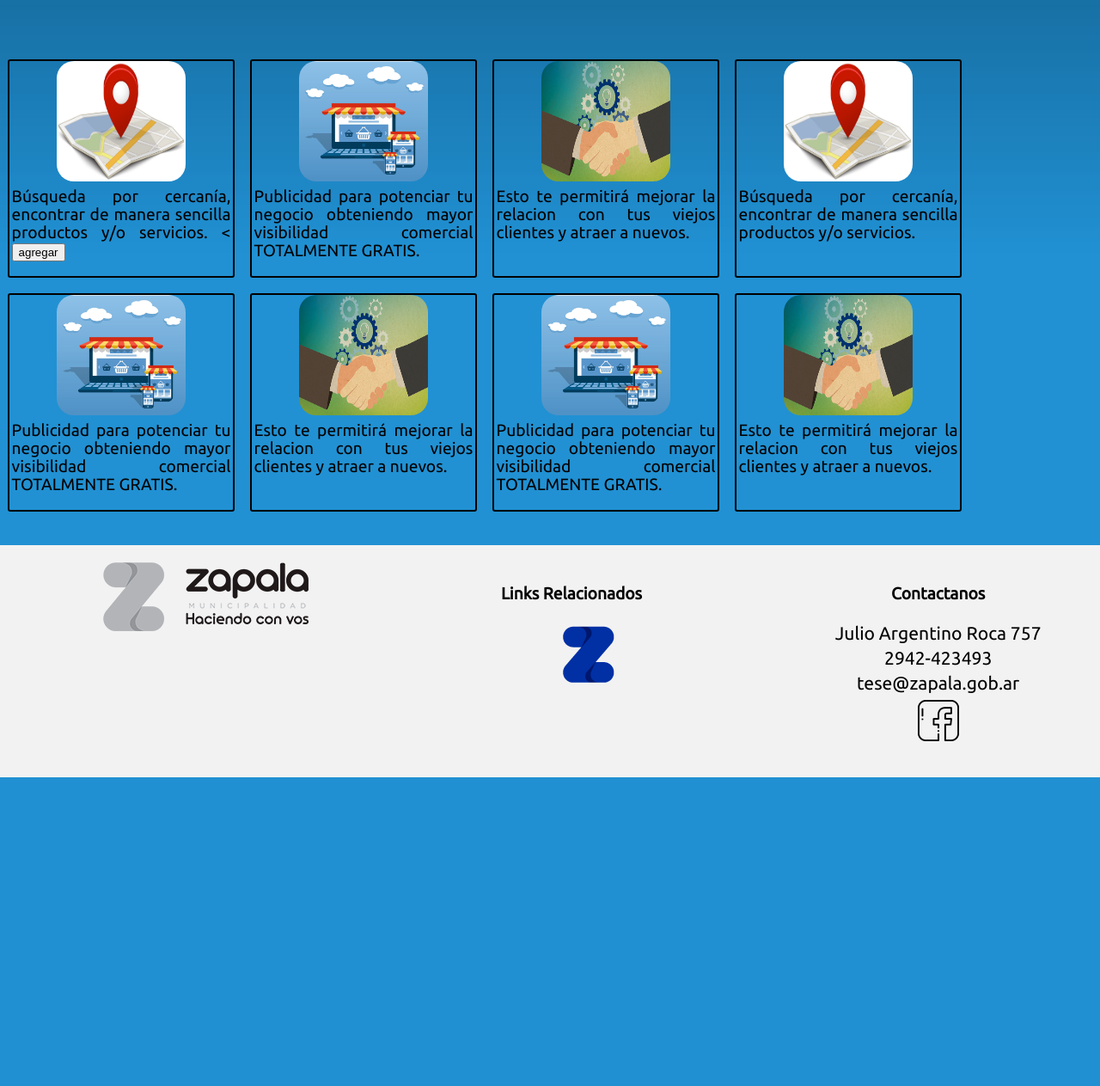
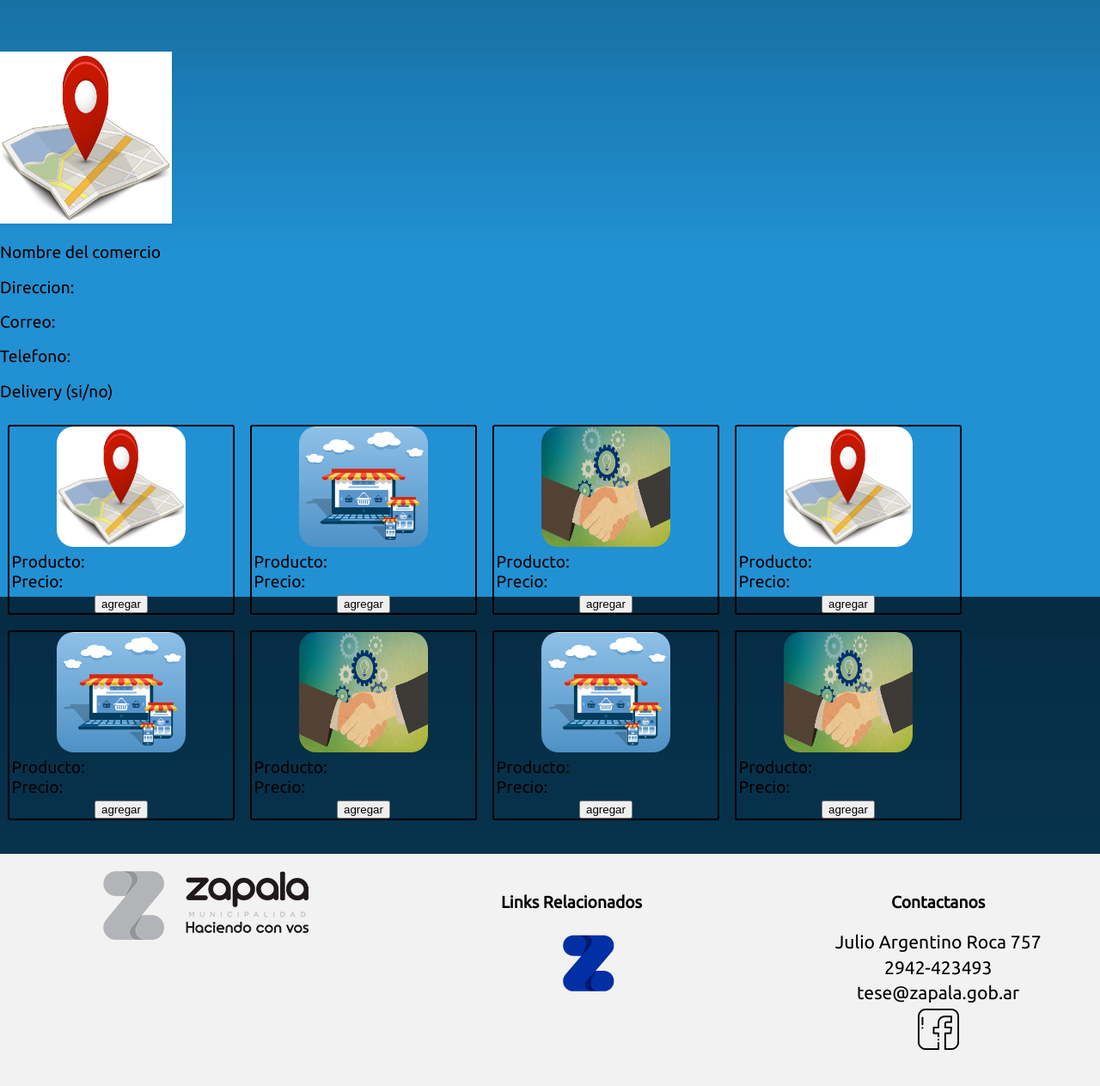
Before and after one commit to DavidViillanueva/proyect_muni, a PHP site: page /proveedor.php in a window 1280 px wide. Shown: the part 90-1353 px from the top of the page at 86% size. Before the commit the page ends 994 px from the top, so only its background shows below. Run offline with PHP 8.4, Linux system fonts and the light colour scheme; some libraries are stand-ins or nearby versions.

Commit message:
proveedores.php + PagProveedor.css varios cambios

```diff
--- a/CSS/PagProveedor.css
+++ b/CSS/PagProveedor.css
@@ -13,7 +13,7 @@
 }
 .catalogo ul li{
     width: 260px;
-    height: 250px;
+    height: auto;
     float: left;
     border: 2px solid #000;
     text-align: center;
@@ -24,6 +24,9 @@
     border-radius: 20px;
     width: 150px;
     height: 140px;
+}
+.catalogo ul li input{
+    cursor: pointer;
 }
 .catalogo p{
     text-align: justify;
@@ -47,6 +50,10 @@
     color: rgb(0, 0, 0);
     text-align: left;
     margin: 2%
+}
+.datos img{
+    width: 200px;
+    height: 200px;
 }
 
 
--- a/header.php
+++ b/header.php
@@ -21,8 +21,8 @@
             <nav class="navegador" id="navegador" onClick="cambiarClase()">
 				<ul>
 					<li><a href="Indexs.php">Inicio</i> </menu-icon></a></li>
-					<li><a href="">Galeria</a></li>
-					<li><a href="">Comercios</a></li>
+					<li><a href="HTML/galeria.html">Galeria</a></li>
+					<li><a href="comercio.php">Comercios</a></li>
 					<li><a id="btn-abrir-popup" class="btn-abrir-popup" href="#">login</i></a></li>
 				</ul>
 			</nav>
--- a/proveedor.php
+++ b/proveedor.php
@@ -23,62 +23,66 @@
 
     <?php include_once('header.php'); ?>
         <main>
+            <div class="datos">
+                <img src="img/ubicacion.jpg" alt="">
+
+            </div>
+            <div>
+            <p>Nombre del comercio</p>
+                <p>Direccion:</p>
+                <p>Correo:</p>
+                <p>Telefono:</p>
+                <p>Delivery (si/no)</p>
+            </div>
             <div class="catalogo">
 				<ul>
 					<li>
 						<img src="img/ubicacion.jpg" alt="">
-						<p>
-						   Búsqueda por cercanía,
-						   encontrar de manera sencilla productos y/o servicios.
-                            <<input name="" id="" class="btn btn-primary" type="button" value="agregar">
-						</p>
+                        <p>Producto:</p>
+                        <p>Precio:</p>
+                        <input name="" id="" class="btn btn-primary" type="button" value="agregar">
 					</li>
 					<li>
 						<img src="img/imagen1.jpg" alt="">
-						<p>
-						   Publicidad para potenciar tu negocio obteniendo mayor visibilidad comercial
-						   TOTALMENTE GRATIS.
-						</p>
+						<p>Producto:</p>
+                        <p>Precio:</p>
+                        <input name="" id="" class="btn btn-primary" type="button" value="agregar">
 					</li>
 					<li>
 						<img src="img/imagen2.png" alt="">
-						<p>
-							Esto te permitirá mejorar la relacion con tus viejos clientes y atraer a nuevos.
-						</p>
+						<p>Producto:</p>
+                        <p>Precio:</p>
+                        <input name="" id="" class="btn btn-primary" type="button" value="agregar">
                     </li>
                     <li>
 						<img src="img/ubicacion.jpg" alt="">
-						<p>
-						   Búsqueda por cercanía,
-						   encontrar de manera sencilla productos y/o servicios.
-
-						</p>
+						<p>Producto:</p>
+                        <p>Precio:</p>
+                        <input name="" id="" class="btn btn-primary" type="button" value="agregar">
 					</li>
 					<li>
 						<img src="img/imagen1.jpg" alt="">
-						<p>
-						   Publicidad para potenciar tu negocio obteniendo mayor visibilidad comercial
-						   TOTALMENTE GRATIS.
-						</p>
+						<p>Producto:</p>
+                        <p>Precio:</p>
+                        <input name="" id="" class="btn btn-primary" type="button" value="agregar">
 					</li>
 					<li>
 						<img src="img/imagen2.png" alt="">
-						<p>
-							Esto te permitirá mejorar la relacion con tus viejos clientes y atraer a nuevos.
-						</p>
+						<p>Producto:</p>
+                        <p>Precio:</p>
+                        <input name="" id="" class="btn btn-primary" type="button" value="agregar">
                     </li>
                     <li>
 						<img src="img/imagen1.jpg" alt="">
-						<p>
-						   Publicidad para potenciar tu negocio obteniendo mayor visibilidad comercial
-						   TOTALMENTE GRATIS.
-						</p>
+						<p>Producto:</p>
+                        <p>Precio:</p>
+                        <input name="" id="" class="btn btn-primary" type="button" value="agregar">
 					</li>
 					<li>
 						<img src="img/imagen2.png" alt="">
-						<p>
-							Esto te permitirá mejorar la relacion con tus viejos clientes y atraer a nuevos.
-						</p>
+						<p>Producto:</p>
+                        <p>Precio:</p>
+                        <input name="" id="" class="btn btn-primary" type="button" value="agregar">
 					</li>
 				</ul>
             </div>
```
Also changed, not shown: HTML/galeria.php (added, +117 -0 lines).
